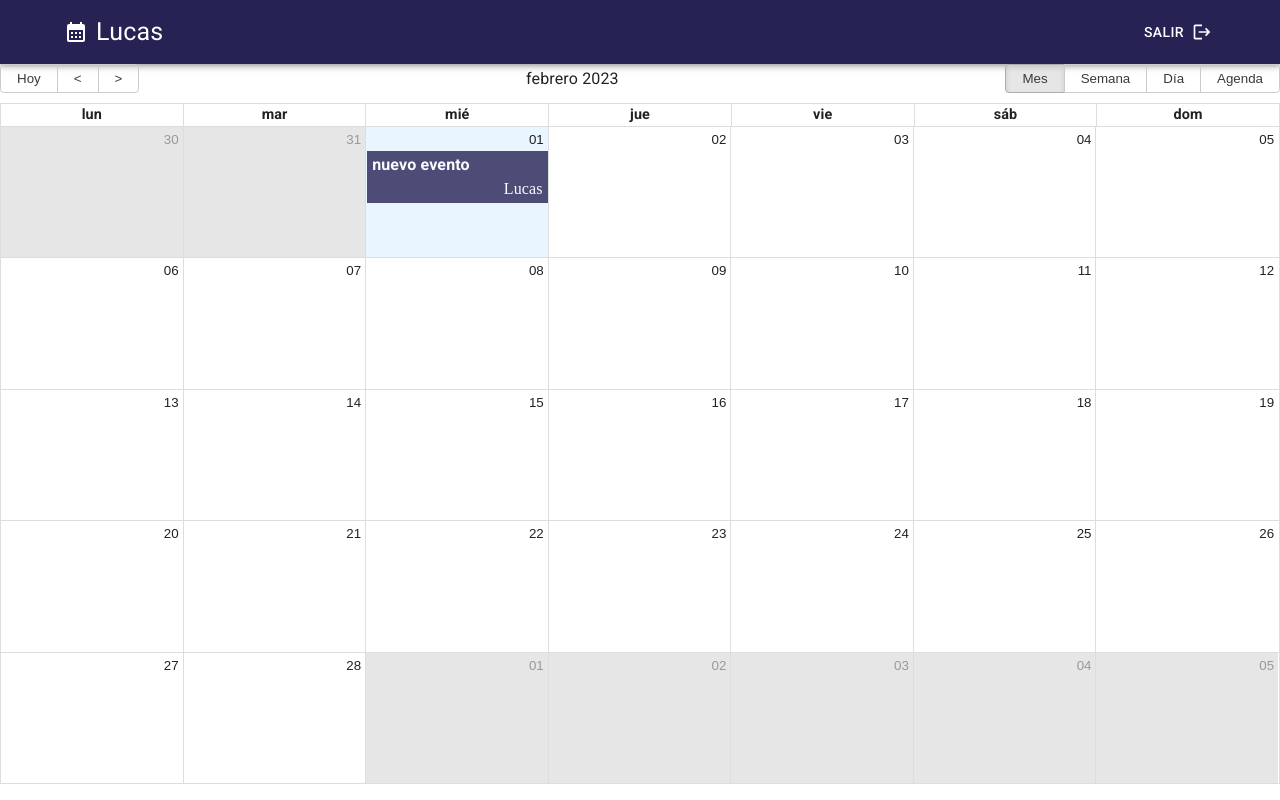
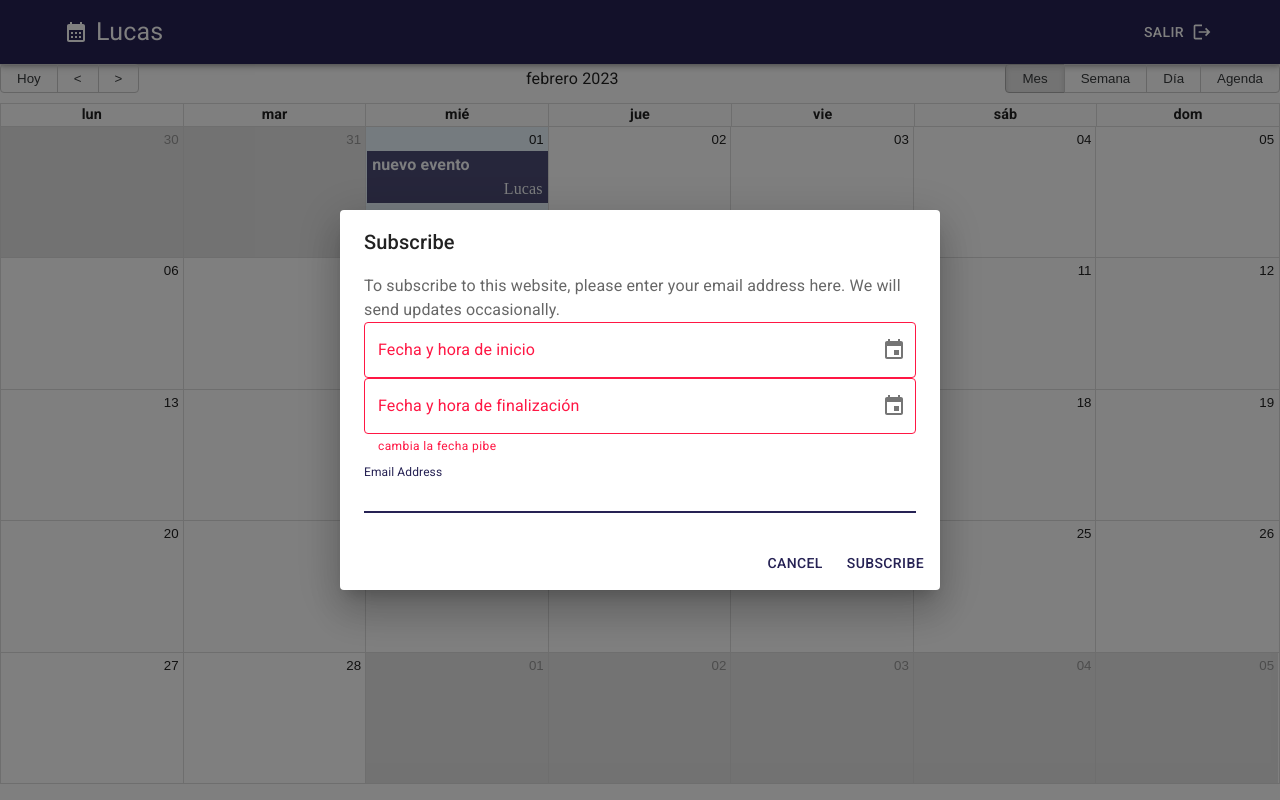
Before and after one commit to lucas-s4nchez/calendar-app, a React (Vite) app: page / in a window 1280 px wide. Built offline with nearby package versions, Linux system fonts and the light colour scheme.

Commit message:
feat: :sparkles: add modal form (part I)
add modal form (part I)

```diff
--- a/package.json
+++ b/package.json
@@ -9,15 +9,19 @@
     "preview": "vite preview"
   },
   "dependencies": {
+    "@date-io/date-fns": "^1.3.13",
     "@mui/icons-material": "^5.11.0",
     "@mui/material": "^5.11.7",
     "@mui/styled-engine-sc": "^5.11.0",
+    "@mui/x-date-pickers": "^5.0.16",
     "date-fns": "^2.29.3",
+    "formik": "^2.2.9",
     "react": "^18.2.0",
     "react-big-calendar": "^1.6.3",
     "react-dom": "^18.2.0",
     "react-router-dom": "^6.8.0",
-    "styled-components": "^5.3.6"
+    "styled-components": "^5.3.6",
+    "yup": "^0.32.11"
   },
   "devDependencies": {
     "@types/react": "^18.0.26",
--- /dev/null
+++ b/src/calendar/components/CalendarModal.jsx
@@ -0,0 +1,138 @@
+import { useState } from "react";
+import { useFormik } from "formik";
+import * as Yup from "yup";
+import {
+  Box,
+  Button,
+  Dialog,
+  DialogActions,
+  DialogContent,
+  DialogContentText,
+  DialogTitle,
+  TextField,
+} from "@mui/material";
+import { AdapterDateFns } from "@mui/x-date-pickers/AdapterDateFns";
+import esEs from "date-fns/locale/es";
+import {
+  DateTimePicker,
+  DesktopDateTimePicker,
+  LocalizationProvider,
+  MobileDateTimePicker,
+} from "@mui/x-date-pickers";
+
+import { format } from "date-fns";
+
+export const CalendarModal = () => {
+  const [open, setOpen] = useState(true);
+  const [startValue, setStartValue] = useState("");
+  const [endValue, setEndValue] = useState("");
+
+  const { getFieldProps, handleSubmit, errors, touched } = useFormik({
+    initialValues: {
+      start: "",
+      end: "",
+    },
+    validationSchema: Yup.object({
+      start: Yup.number()
+        .required("Campo requerido")
+        .min(new Date(), "Fecha inválida"),
+      end: Yup.number()
+        .min(new Date(), "Fecha inválida")
+        .required("Campo requerido"),
+    }),
+    onSubmit: (values) => {
+      console.log(values);
+    },
+  });
+  const handleClickOpen = () => {
+    setOpen(true);
+  };
+
+  const handleClose = () => {
+    setOpen(false);
+  };
+  return (
+    <Dialog open={open} onClose={handleClose}>
+      <DialogTitle>Subscribe</DialogTitle>
+      <DialogContent>
+        <DialogContentText>
+          To subscribe to this website, please enter your email address here. We
+          will send updates occasionally.
+        </DialogContentText>
+        <LocalizationProvider dateAdapter={AdapterDateFns} adapterLocale={esEs}>
+          <Box>
+            <Box sx={{ display: { xs: "block", sm: "none" } }}>
+              <MobileDateTimePicker
+                minDateTime={new Date()}
+                label="Fecha y hora de inicio"
+                value={startValue}
+                onChange={(newValue) => {
+                  setStartValue(newValue);
+                }}
+                fullWidth
+                renderInput={(params) => <TextField fullWidth {...params} />}
+              />
+            </Box>
+            <Box sx={{ display: { xs: "none", sm: "block" } }}>
+              <DesktopDateTimePicker
+                minDateTime={new Date()}
+                label="Fecha y hora de inicio"
+                value={startValue}
+                onChange={(newValue) => {
+                  setStartValue(newValue);
+                }}
+                renderInput={(params) => <TextField fullWidth {...params} />}
+              />
+            </Box>
+          </Box>
+          <Box>
+            <Box sx={{ display: { xs: "block", sm: "none" } }}>
+              <MobileDateTimePicker
+                minDateTime={startValue !== "" ? startValue : new Date()}
+                label="Fecha y hora de finalización"
+                value={endValue}
+                onChange={(newValue) => {
+                  setEndValue(newValue);
+                }}
+                fullWidth
+                renderInput={(params) => <TextField fullWidth {...params} />}
+              />
+            </Box>
+            <Box sx={{ display: { xs: "none", sm: "block" } }}>
+              <DesktopDateTimePicker
+                minDateTime={startValue !== "" ? startValue : new Date()}
+                label="Fecha y hora de finalización"
+                value={endValue}
+                onChange={(newValue) => {
+                  setEndValue(newValue);
+                }}
+                renderInput={(params) => (
+                  <TextField
+                    fullWidth
+                    error={endValue < startValue}
+                    helperText="cambia la fecha pibe"
+                    {...params}
+                  />
+                )}
+              />
+            </Box>
+          </Box>
+        </LocalizationProvider>
+
+        <TextField
+          autoFocus
+          margin="dense"
+          id="name"
+          label="Email Address"
+          type="email"
+          fullWidth
+          variant="standard"
+        />
+      </DialogContent>
+      <DialogActions>
+        <Button onClick={handleClose}>Cancel</Button>
+        <Button onClick={handleClose}>Subscribe</Button>
+      </DialogActions>
+    </Dialog>
+  );
+};
--- a/src/calendar/pages/CalendarPage.jsx
+++ b/src/calendar/pages/CalendarPage.jsx
@@ -6,6 +6,7 @@ import { addHours } from "date-fns";
 import { getMessagesEs, localizer } from "../../helpers";
 import { Navbar } from "../components/Navbar";
 import { CalendarEventBox } from "../components/CalendarEventBox";
+import { CalendarModal } from "../components/CalendarModal";
 
 const events = [
   {
@@ -67,6 +68,8 @@ export const CalendarPage = () => {
           event: CalendarEventBox,
         }}
       />
+
+      <CalendarModal />
     </>
   );
 };
```
Also changed, not shown: 1 other file (tests, documents, lock files or other folders).
